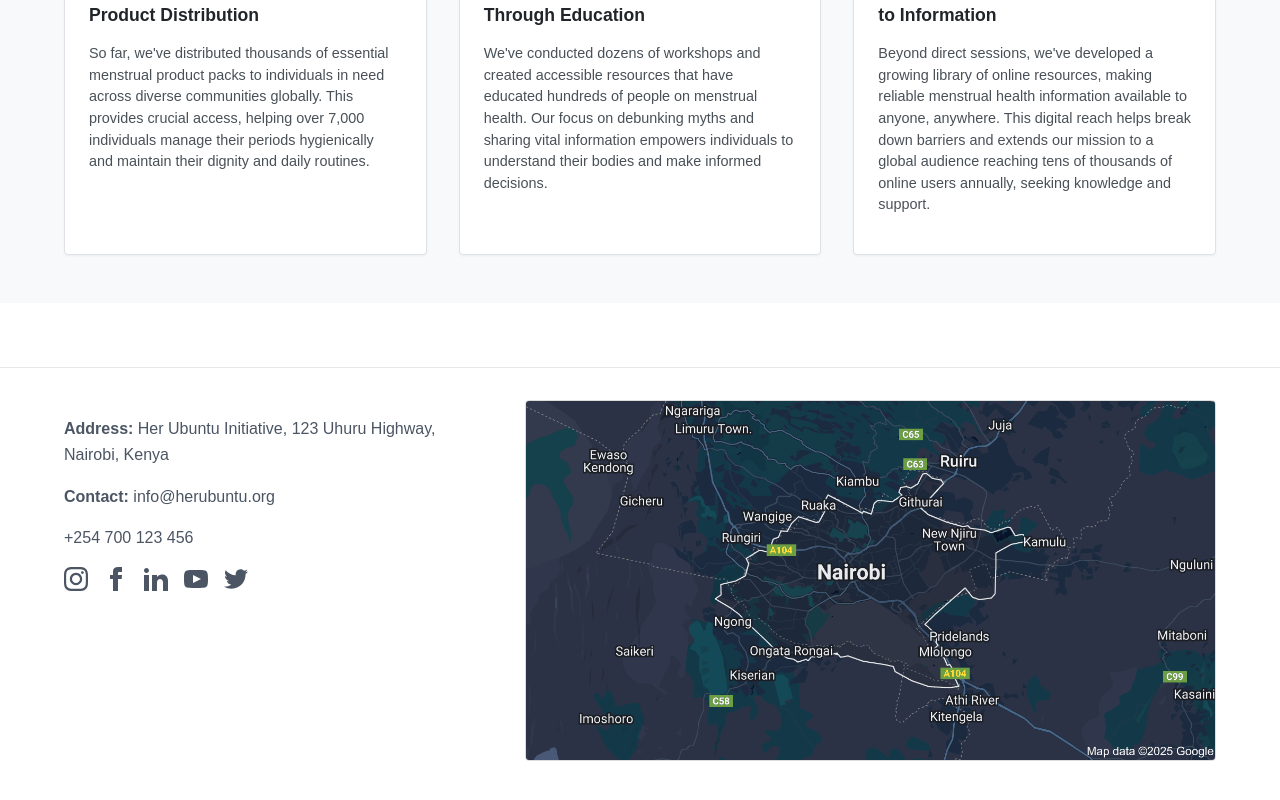
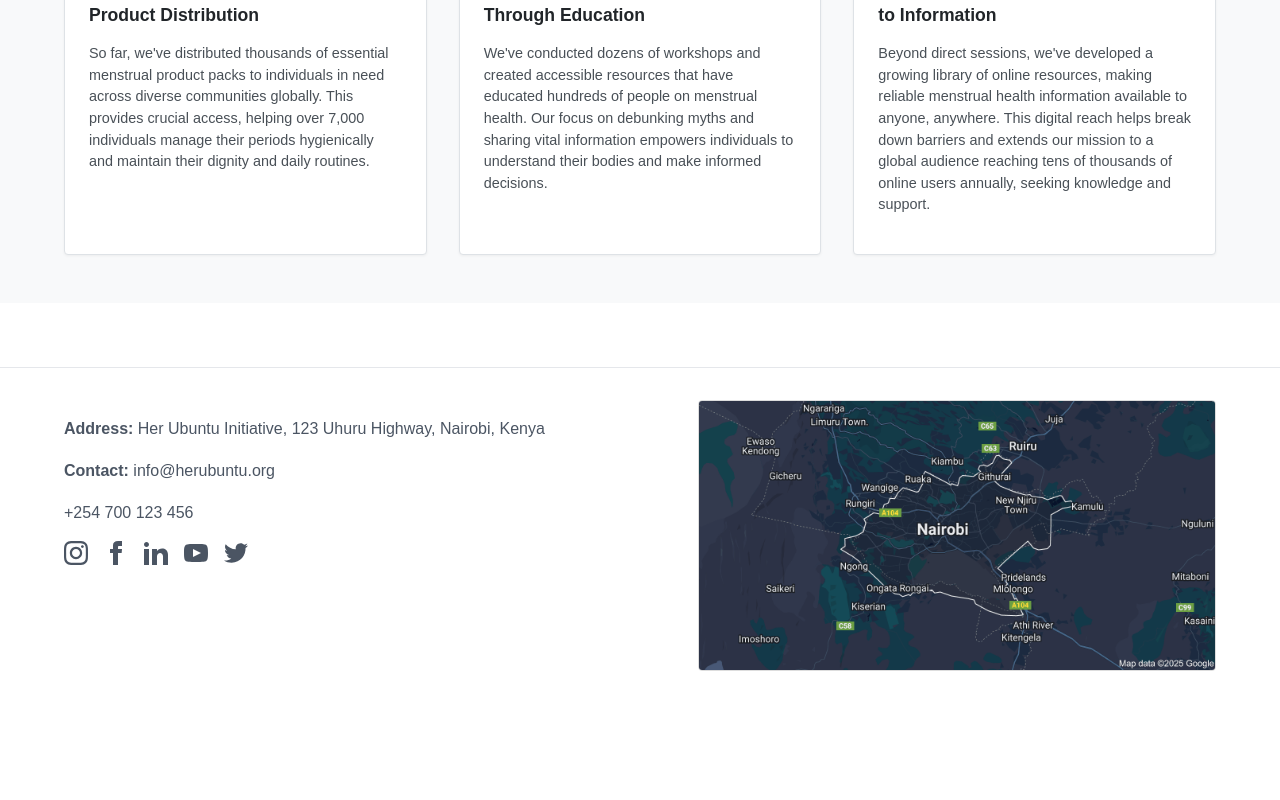
Before and after one commit to Dylan66/PP-Relief-platform, a React (Vite) app in the folder frontend/: page / in a window 1280 px wide. Shown: the part 1111-1911 px from the top of the page. After the commit the page ends 1822 px from the top, so only its background shows below. Built offline with nearby package versions, Linux system fonts and the light colour scheme; no server answers.

Commit message:
footer image

```diff
--- a/frontend/src/components/common/Footer.module.css
+++ b/frontend/src/components/common/Footer.module.css
@@ -29,8 +29,8 @@
 
 /* Container for the map image (RIGHT SIDE) */
 .mapContainer {
-  flex: 2; /* Takes up 2 parts of the space, making it wider */
-  max-width: 60%; /* Allow map to take up to 60% of footer width */
+  flex: 2; /* Still keep it flexible relative to contactInfo */
+  max-width: 45%; /* Reduced from 60% to make the map smaller */
   /* min-width: 300px; */ /* Optional: ensure it has a decent minimum width */
 }
 
```
